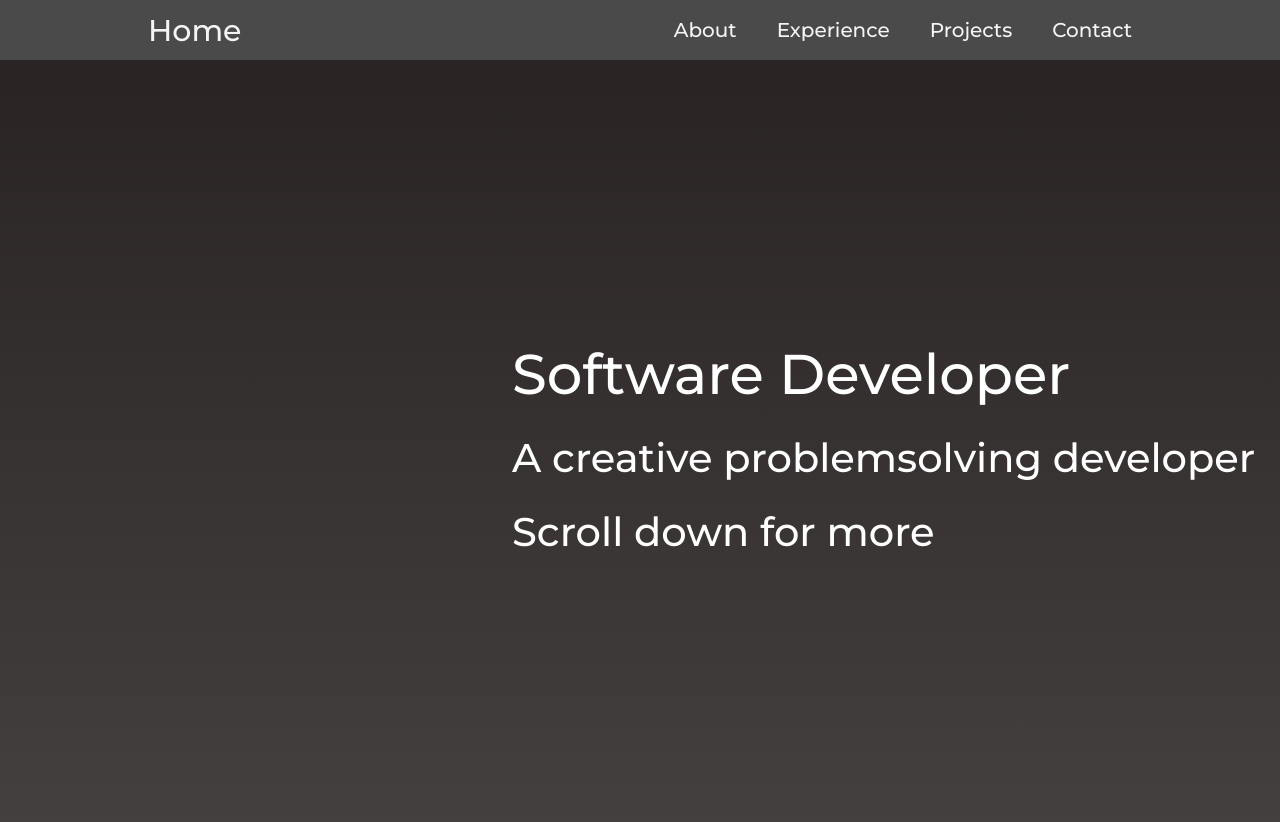
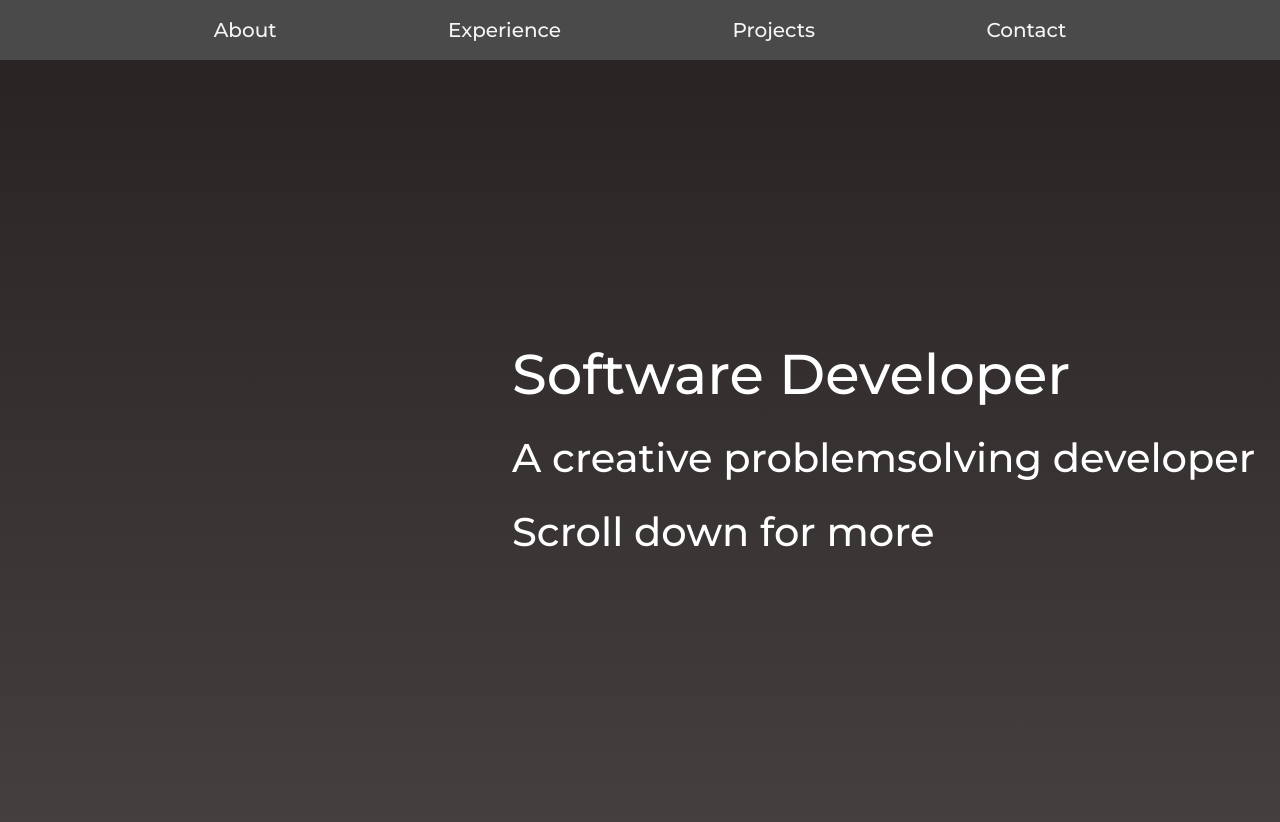
Before and after one commit to Cespaw/portfolio, a React (Create React App) app: page / in a window 1280 px wide. Shown: the top 822 px of the page. Built offline with nearby package versions, Linux system fonts and the light colour scheme.

Commit message:
Changed style of toolbar

```diff
--- a/src/App.css
+++ b/src/App.css
@@ -76,7 +76,7 @@
   color: whitesmoke;
   background-color: rgb(74, 74, 74);
   display: flex;
-  justify-content: flex-end;
+  justify-content:space-around;
   flex-direction: row;
   align-items: center;
   padding: 30px 10%;
@@ -90,12 +90,6 @@
   display: inline-block;
   padding: 0px 20px;
   user-select: none;
-}
-
-.toolbar li:first-child {
-  color: whitesmoke;
-  margin-right: auto;
-  font-size: 30px;
 }
 
 .toolbar li a {
--- a/src/Toolbar.js
+++ b/src/Toolbar.js
@@ -11,10 +11,6 @@ export const Toolbar = () => {
     return (
         <nav className='header'>
             <ul className='toolbar'>
-                <li className='home'>
-                    <a>Home</a>
-                </li>
-
                 <li className='other'>
                     <a onClick={() => scrollToSection('About')}>About</a>
                 </li>
```
